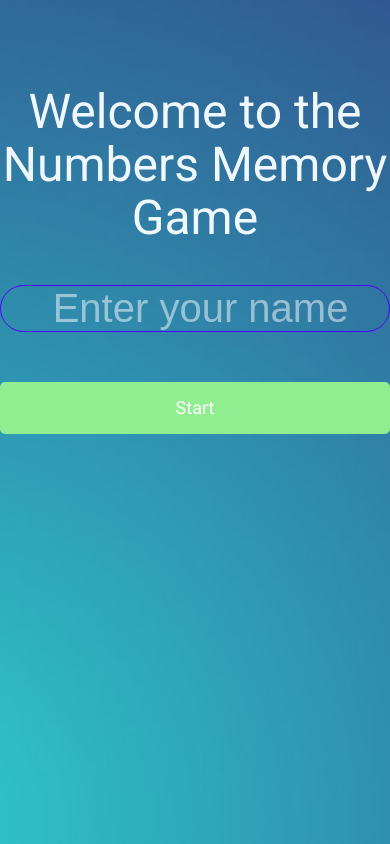
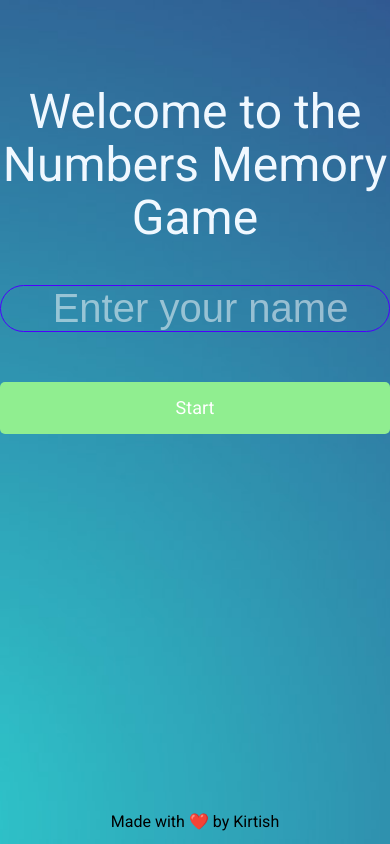
Before and after one commit to KIRTISHD/number-game-app, an Angular app: page / in a window 390 px wide. Built offline with nearby package versions, Linux system fonts and the light colour scheme.

Commit message:
some changes for mobile view

```diff
--- a/src/app/app.component.css
+++ b/src/app/app.component.css
@@ -0,0 +1,13 @@
+
+.footer-class {
+    position: absolute;
+    bottom: 0;
+    overflow: hidden;
+    text-align: center;
+    width: 100%;
+}
+
+.footer-class h5 {
+    display:inline-block;
+    font-size: 1rem;
+}
--- a/src/app/app.component.html
+++ b/src/app/app.component.html
@@ -1 +1,3 @@
 <router-outlet></router-outlet>
+
+<footer class="footer-class" ><h5>Made with &#10084;&#65039; by Kirtish </h5></footer>
--- a/src/app/start/start.component.css
+++ b/src/app/start/start.component.css
@@ -51,7 +51,7 @@
 
 input::placeholder{
     color: rgba(255, 255, 255, 0.5);
-  }
+}
 
   @media only screen and (max-width: 600px) {
     body {
@@ -78,3 +78,9 @@ input::placeholder{
         width: 100%;
     }
   }
+
+  @media only screen and (max-height: 500px) {
+      .container{
+          padding-top: 50px;
+      }
+  }
```
